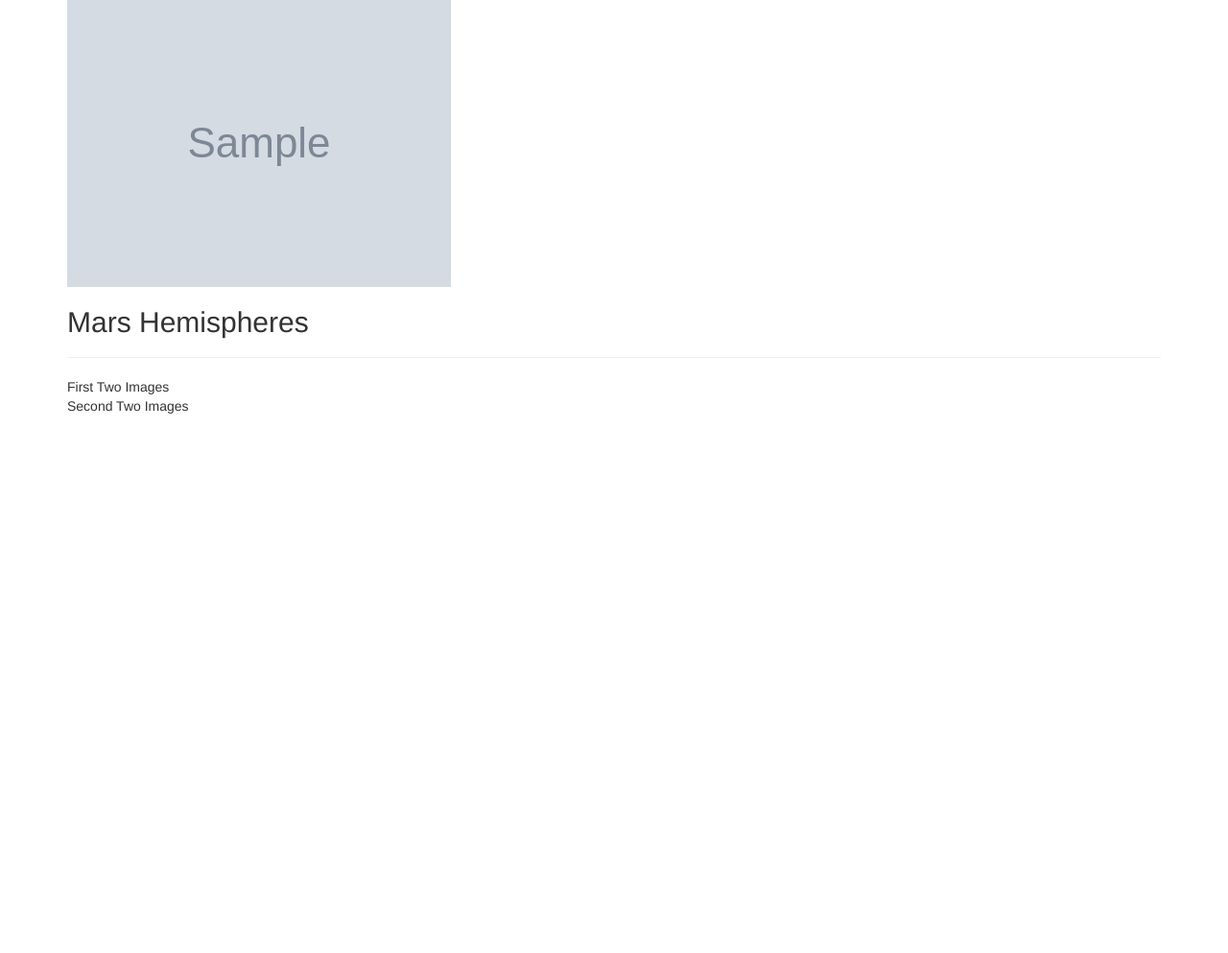
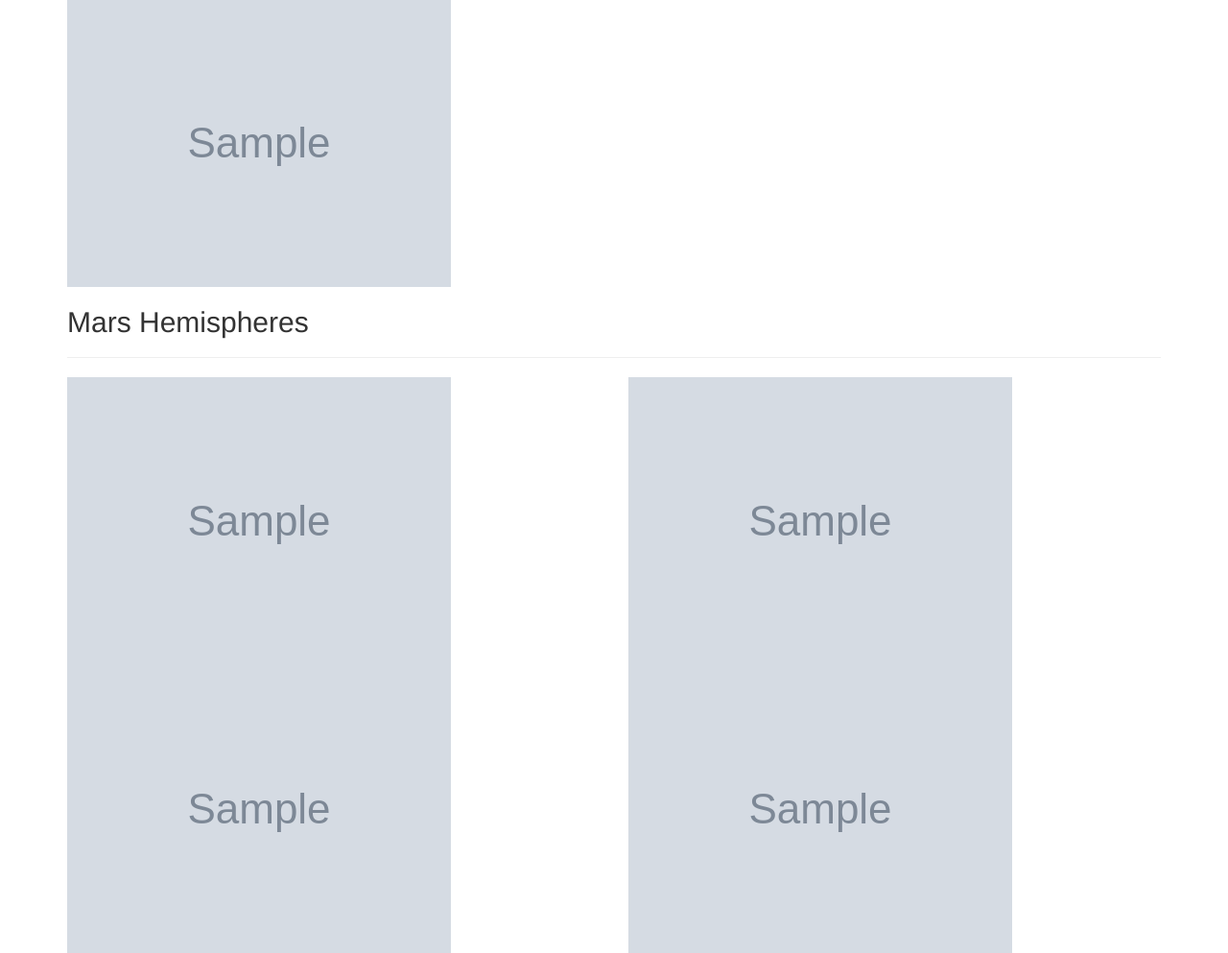
Before and after one commit to luciennekaplan/web-scraping-challenge, a Flask app: page / in a window 1280 px wide. Shown: the part 485-1478 px from the top of the page at 96% size. Before the commit the page ends 916 px from the top, so only its background shows below. Run offline with Flask 2, Linux system fonts and the light colour scheme; grey boxes marked "Sample" are stand-in pictures; a database or web service that is not in the repository returns one stand-in record (values such as "Sample title"); some libraries are stand-ins or nearby versions.

Commit message:
Need to fix html

```diff
--- a/templates/index.html
+++ b/templates/index.html
@@ -46,13 +46,19 @@
 
   <div class = "row">
     <div class = "col-md-6 col-sm-12">
-      First Two Images
+      <img src= " {{mars.hemisphere_image_urls[0]}} ">
+    </div>
+    <div class = "col-md-6 col-sm-12">
+      <img src= " {{mars.hemisphere_image_urls[1]}} ">
     </div>
   </div>
 
   <div class = "row">
     <div class = "col-md-6 col-sm-12">
-      Second Two Images
+      <img src= " {{mars.hemisphere_image_urls[2]}} ">
+    </div>
+    <div class = "col-md-6 col-sm-12">
+      <img src= " {{mars.hemisphere_image_urls[3]}} ">
     </div>
   </div>
 
```
